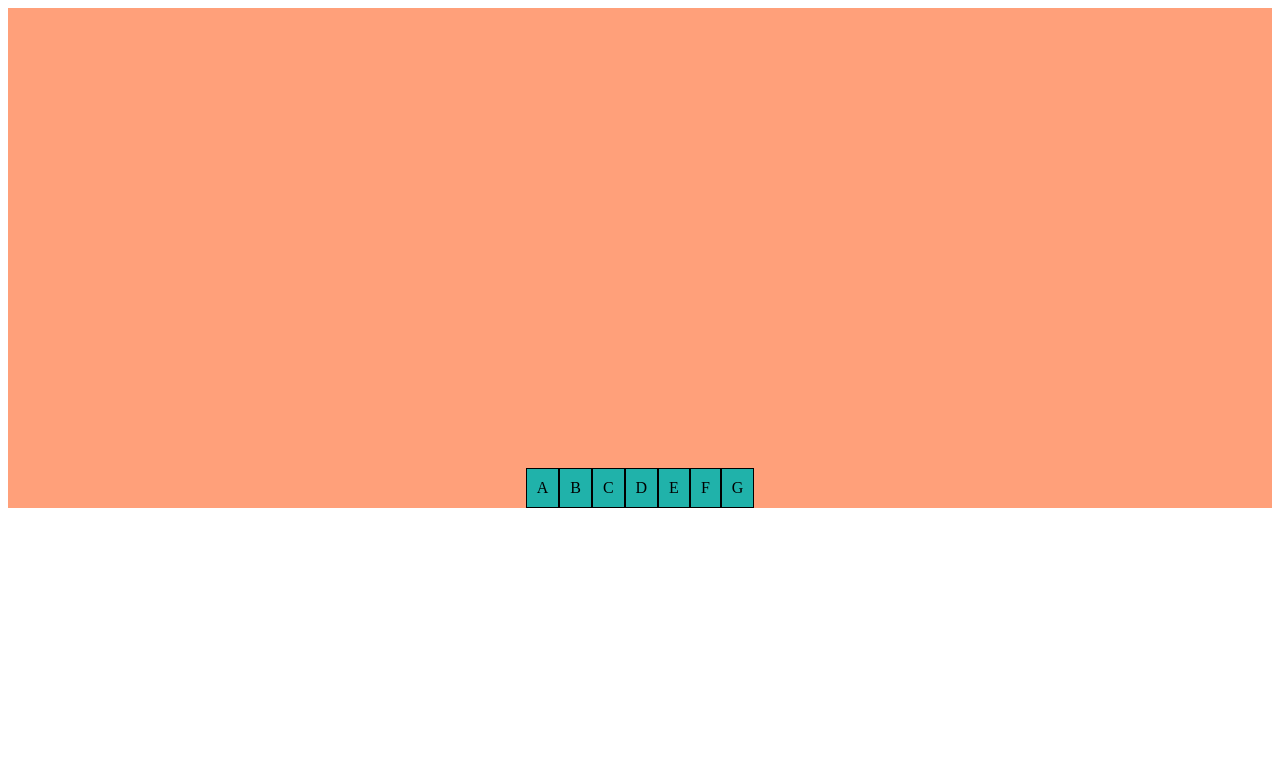
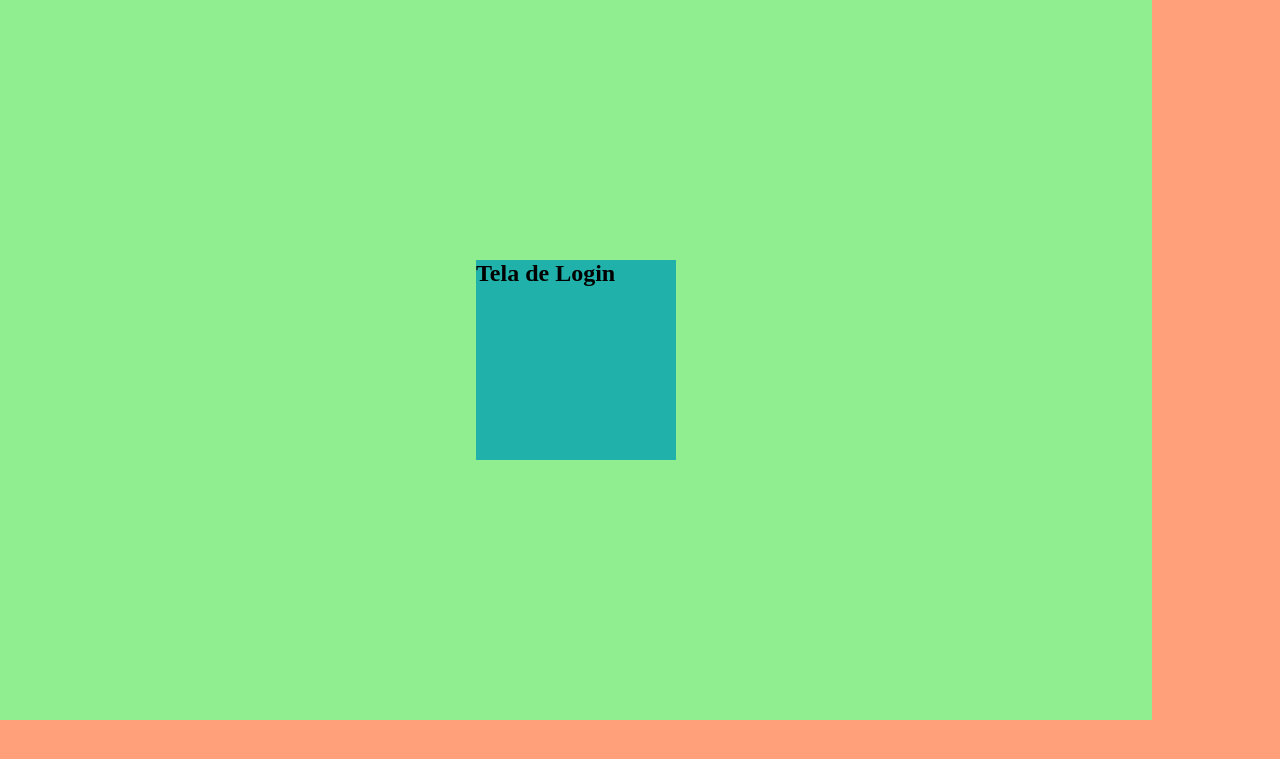
Before and after one commit to JVCasas/Curso_Em_Video, a PHP site: page / in a window 1280 px wide. Shown: the top 759 px of the page. Run offline with PHP 8.4, Linux system fonts and the light colour scheme.

Commit message:
Aula 5 Módulo 5 HTML e CSS

```diff
--- a/HTML5_e_CSS3/Exercicios/EX001_cap_27/index.html
+++ b/HTML5_e_CSS3/Exercicios/EX001_cap_27/index.html
@@ -7,14 +7,10 @@
     <title>Flex Box</title>
 </head>
 <body>
-    <div class="container">
-        <div class="item">A</div>
-        <div class="item">B</div>
-        <div class="item">C</div>
-        <div class="item">D</div>
-        <div class="item">E</div>
-        <div class="item">F</div>
-        <div class="item">G</div>
-    </div>
+    <main>
+        <section>
+            <h1>Tela de Login</h1>
+        </section>
+    </main>
 </body>
 </html>
--- a/HTML5_e_CSS3/Exercicios/EX001_cap_27/styles/style.css
+++ b/HTML5_e_CSS3/Exercicios/EX001_cap_27/styles/style.css
@@ -1,29 +1,27 @@
 @charset "UTF-8";
 
-div.container {
+* {
+    padding: 0;
+    margin: 0;
+    box-sizing: border-box;
+}
+
+body {
+    background-color: #ffa07a;
+}
+
+main {
     display: flex;
     flex-flow: row wrap;
     justify-content: center;
-    /* Alinha conteúdo de acordo com o eixo principal */
-    /* flex-start       -> primeiro item grudado no main start e sem espaçamento entre os itens */
-    /* flex-end         -> ultimo item grudado no main end e sem espaçamento entre os itens */
-    /* center           -> itens centralizados no meio do eixo main e sem espaçamento entre os itens */
-    /* space-between    -> primeiro item colado no main start, ultimo item no main end com espaçamento igual entre os itens */
-    /* space-evenly     -> espaçamento entre os itens e o inicio e fim do eixo main distribuido uniformemente */
-    /* space-around     -> calcula o espaço do container e divide igualmente entre os itens e os centraliza nesse espaço individual */
-    align-items: flex-end;
-    /* Alinha o conteúdo de acordo com o eixo perpendicular */
-    /* stretch          -> estica os itens ao longo do cross axis */
-    /* flex-start      -> itens grudados no cross start */
-    /* flex-end        -> itens grudados no cross end */
-    /* center           -> conteúdo no meio do cross axis */
-    height: 500px;
-    background-color: #ffa07a;
+    align-items: center;
+    height: 90vh;
+    width: 90vw;
+    background-color: #90ee90;
 }
 
-div.item {
-    padding: 10px;
+section{
     background-color: #20b2aa;
-    border: 1px solid #000000;
-    text-align: center;
+    height: 200px;
+    width: 200px;
 }
```
